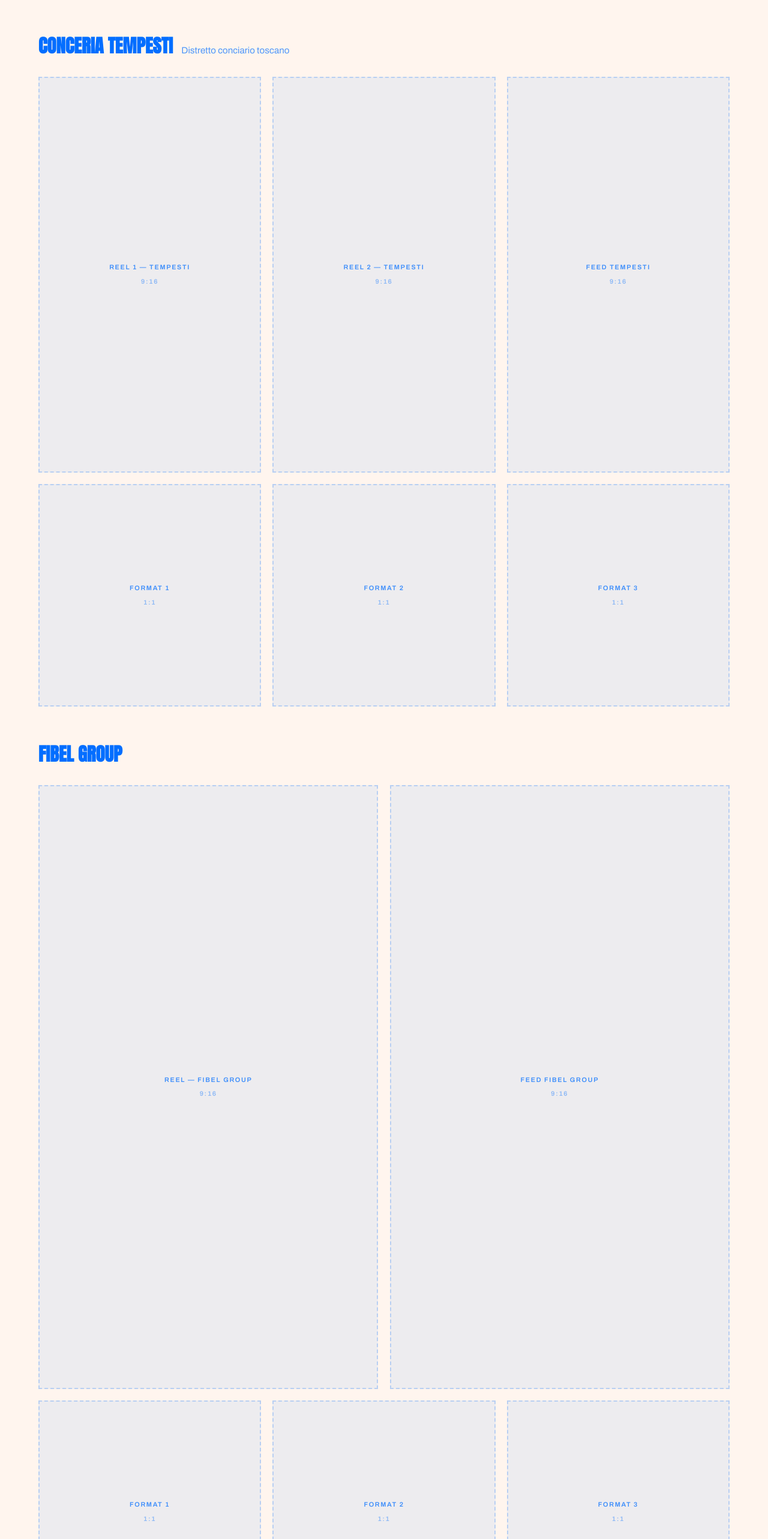
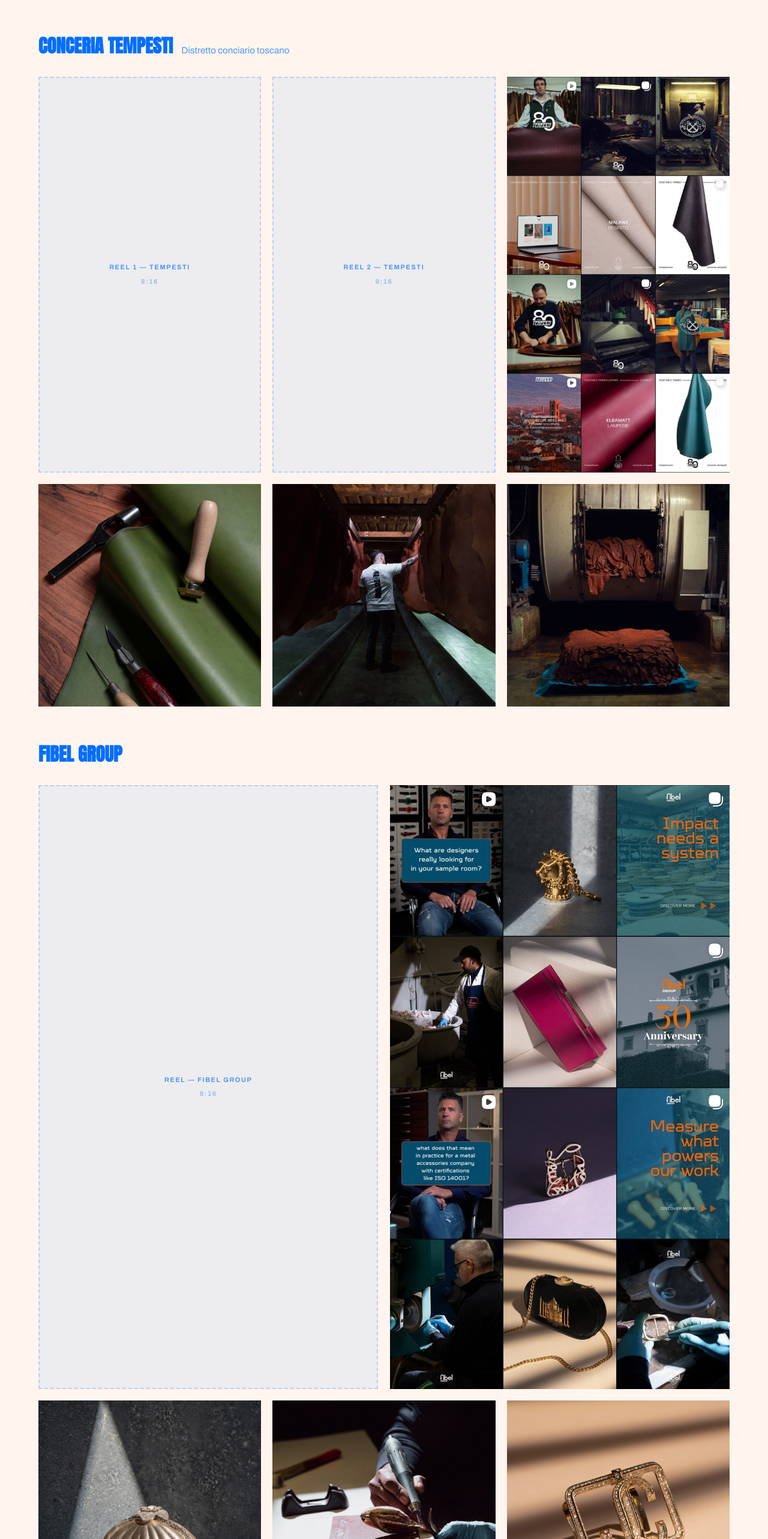
Before and after one commit to SpillMaister/portfolio, a React (Vite) app: page / in a window 1280 px wide. Shown: the part 1420-3986 px from the top of the page at 60% size. Built offline with nearby package versions, Linux system fonts and the light colour scheme.

Commit message:
Update contenuti.js

```diff
--- a/src/contenuti.js
+++ b/src/contenuti.js
@@ -55,33 +55,33 @@ export const SOCIAL = {
         { vimeo: '', etichetta: 'Reel 1 — Tempesti' },
         { vimeo: '', etichetta: 'Reel 2 — Tempesti' },
       ],
-      feed: { formato: '9-16', file: '', alt: '', etichetta: 'Feed Tempesti' },
+      feed: { formato: '9-16', file: '/tempesti-feed.jpg', alt: 'Feed Instagram Conceria Tempesti', etichetta: 'Feed Tempesti' },
       post: [
-        { formato: '1-1', file: '', alt: '', etichetta: 'Format 1' },
-        { formato: '1-1', file: '', alt: '', etichetta: 'Format 2' },
-        { formato: '1-1', file: '', alt: '', etichetta: 'Format 3' },
+        { formato: '1-1', file: '/tempesti-1.jpg', alt: 'Format 1 — Conceria Tempesti', etichetta: 'Format 1' },
+        { formato: '1-1', file: '/tempesti-2.jpg', alt: 'Format 2 — Conceria Tempesti', etichetta: 'Format 2' },
+        { formato: '1-1', file: '/tempesti-3.jpg', alt: 'Format 3 — Conceria Tempesti', etichetta: 'Format 3' },
       ],
     },
     {
       nome: 'Fibel Group',
       settore: '',
       video: [{ vimeo: '', etichetta: 'Reel — Fibel Group' }],
-      feed: { formato: '9-16', file: '', alt: '', etichetta: 'Feed Fibel Group' },
+      feed: { formato: '9-16', file: '/fibel-feed.jpg', alt: 'Feed Instagram Fibel Group', etichetta: 'Feed Fibel Group' },
       post: [
-        { formato: '1-1', file: '', alt: '', etichetta: 'Format 1' },
-        { formato: '1-1', file: '', alt: '', etichetta: 'Format 2' },
-        { formato: '1-1', file: '', alt: '', etichetta: 'Format 3' },
+        { formato: '1-1', file: '/fibel-1.jpg', alt: 'Format 1 — Fibel Group', etichetta: 'Format 1' },
+        { formato: '1-1', file: '/fibel-2.jpg', alt: 'Format 2 — Fibel Group', etichetta: 'Format 2' },
+        { formato: '1-1', file: '/fibel-3.jpg', alt: 'Format 3 — Fibel Group', etichetta: 'Format 3' },
       ],
     },
     {
       nome: 'Harris Shoes 1913',
       settore: 'Calzature artigianali',
       video: [{ vimeo: '', etichetta: 'Reel — Harris Shoes' }],
-      feed: { formato: '9-16', file: '', alt: '', etichetta: 'Feed Harris Shoes' },
+      feed: { formato: '9-16', file: '/harris-feed.jpg', alt: 'Feed Instagram Harris Shoes', etichetta: 'Feed Harris Shoes' },
       post: [
-        { formato: '1-1', file: '', alt: '', etichetta: 'Format 1' },
-        { formato: '1-1', file: '', alt: '', etichetta: 'Format 2' },
-        { formato: '1-1', file: '', alt: '', etichetta: 'Format 3' },
+        { formato: '1-1', file: '/harris-1.jpg', alt: 'Format 1 — Harris Shoes', etichetta: 'Format 1' },
+        { formato: '1-1', file: '/harris-2.jpg', alt: 'Format 2 — Harris Shoes', etichetta: 'Format 2' },
+        { formato: '1-1', file: '/harris-3.jpg', alt: 'Format 3 — Harris Shoes', etichetta: 'Format 3' },
       ],
     },
   ],
@@ -91,7 +91,7 @@ export const SOCIAL = {
     ruolo: 'Project management della campagna influencer',
     testo:
       'Ho coordinato 16 creator e il piano editoriale su sei mesi: date strategiche di uscita, approvazione degli script, mediazione tra i creator e il cliente. Il canale TikTok l’abbiamo aperto e gestito da zero.',
-    board: { formato: '16-9', file: '', alt: 'Board del progetto PiùMe', etichetta: 'Board PiùMe' },
+    board: { formato: '16-9', file: '/board-piume.jpg', alt: 'Board del progetto PiùMe', etichetta: 'Board PiùMe' },
   },
 }
 
@@ -149,7 +149,7 @@ export const CREATIVE = {
         'Ho seguito la fase finale: ultime riprese delle videolezioni, messa online della piattaforma, stesura dei quiz di verifica. Poi l’evento di lancio, il presskit e il rapporto con le testate.',
       ruolo: '',
       link: { testo: 'learningoffashion.com', url: 'https://learningoffashion.com' },
-      board: { formato: '16-9', file: '', alt: 'Board del progetto Learning of Fashion', etichetta: 'Board Learning of Fashion' },
+      board: { formato: '16-9', file: '/board-lof.jpg', alt: 'Board del progetto Learning of Fashion', etichetta: 'Board Learning of Fashion' },
     },
     {
       titolo: 'Mangiare dev’essere un piacere',
@@ -159,7 +159,7 @@ export const CREATIVE = {
       ruolo:
         'Da stagista, in supporto al team lungo tutto il progetto: proposte di casting per il comico e per lo chef, scrittura delle scenette, coordinamento con la casa di produzione e presenza sul set durante le riprese. Ho disegnato il logo della campagna e scritto parte dei testi.',
       link: { testo: 'mangiaredevessereunpiacere.it', url: 'https://mangiaredevessereunpiacere.it' },
-      media: { formato: '16-9', file: '', alt: '', etichetta: 'Campagna Mangiare dev’essere un piacere' },
+      media: { formato: '16-9', file: '/mangiare.jpg', alt: 'Campagna Mangiare dev’essere un piacere', etichetta: 'Campagna Mangiare dev’essere un piacere' },
     },
   ],
 }
```
